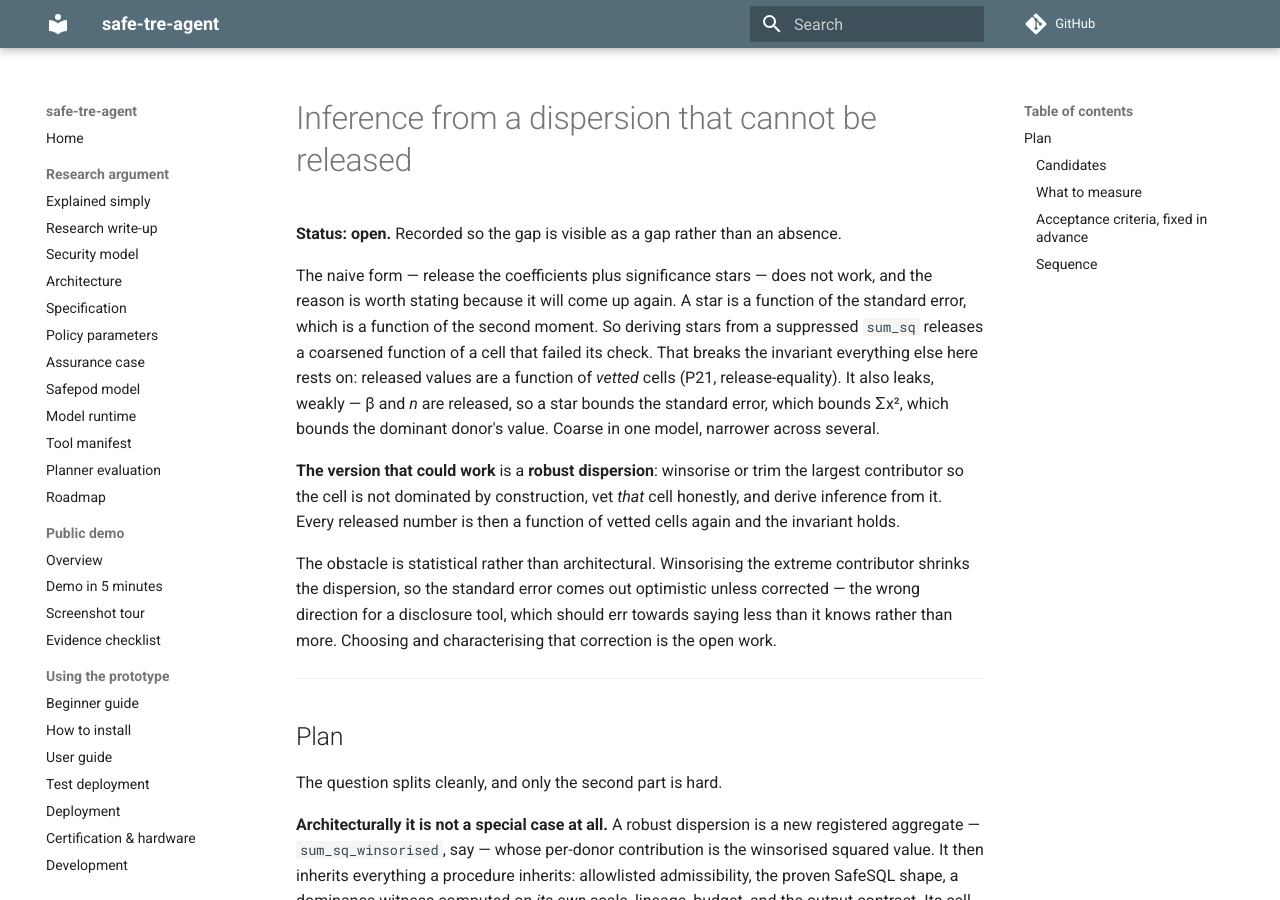
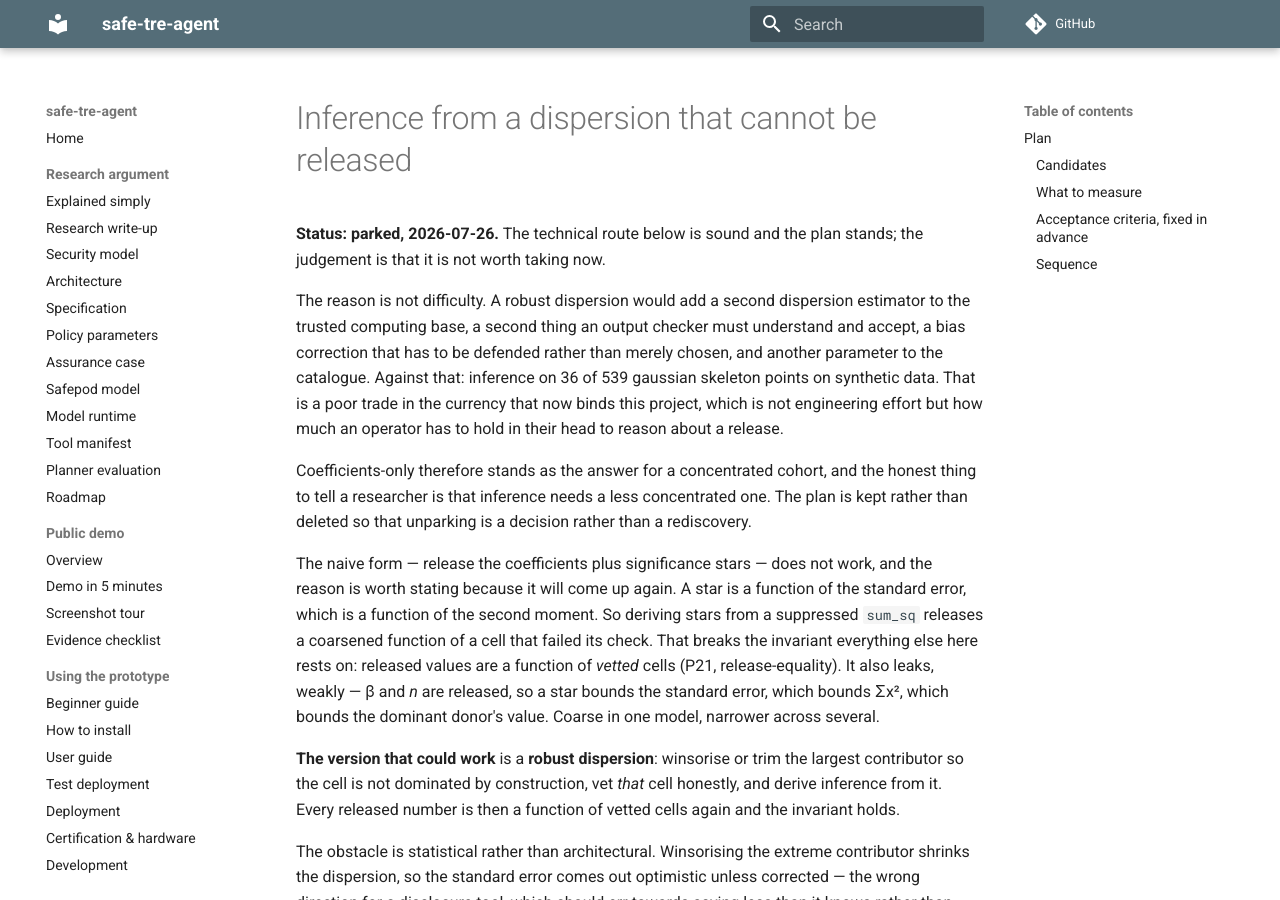
Before and after one commit to wadelab/safe-tre-agent, an MkDocs documentation site: the page built from docs/decisions/D4-robust-dispersion.md, in a window 1280 px wide and 900 px high. Built offline with MkDocs 1.6.1 and Material for MkDocs 9.7.7, drawn with Linux system fonts in a browser that asks for light colours; comment, search, counter and statistics services are not loaded.

Commit message:
D4 is parked, and the log gained a status to say so
Wade's call, and the right one: the robust-dispersion route adds a second
dispersion estimator to the trusted computing base, a second thing an output
checker has to understand and accept, a bias correction that must be defended
rather than merely chosen, and another parameter to the catalogue — against
inference on 36 of 539 gaussian points on synthetic data. The binding
constraint on this project is no longer engineering effort but how much an
operator must hold in their head to reason about a release, and by that
measure the trade is bad.

"Open" was the wrong word for it. A question nobody has got to and a question
that was scoped and deliberately declined are different states: one is waiting
for someone, the other has been answered in the only sense that matters. The
log now distinguishes them, the assurance case labels which kind each gap is —
both still leave the same hole in the argument, only the reason differs — and
a parked record must say why it was parked, since parking is a decision and
carries the same burden as any other.

The plan stays in the record rather than being deleted, so unparking is a
decision rather than a rediscovery. What would unpark it is written down: a
researcher actually blocked, a robust estimator arriving from outside with its
bias already characterised, or the DP accountant supplying intervals by a
route that does not need this one.

```diff
--- a/docs/decisions/D4-robust-dispersion.md
+++ b/docs/decisions/D4-robust-dispersion.md
@@ -2,7 +2,7 @@
 id: D4
 title: Inference from a dispersion that cannot be released
 date: 2026-07-26
-status: open
+status: parked
 question: >
   A coefficient without a standard error is rarely publishable. Can inference
   — an interval, or even a significance class — be restored when the
@@ -11,15 +11,32 @@ clauses: [R15, P21]
 evidence:
   - artifacts/dispersion_sensitivity.json
 revisit_when: >
-  Open, so what it needs is an answer rather than a trigger — and the
-  acceptance criteria are stated below BEFORE the experiment, so the result
-  decides the question rather than the question being fitted to the result.
-  Close this record either way: a robust dispersion that fails its coverage
-  criterion is a finding worth keeping, not a dead end to forget.
+  A researcher is actually blocked by it — the availability gap is currently
+  36 gaussian points out of 539 on synthetic data, and a real cohort where
+  the concentrated case is the common one rather than the rare one would
+  change the arithmetic. Or a robust dispersion arrives from outside with its
+  bias already characterised, so the correction does not have to be defended
+  here. Or the wider question is settled by the DP accountant (roadmap item
+  3), which would supply intervals by a route that does not need this one.
+  The plan below survives intact, so unparking is cheap.
 ---
 
-**Status: open.** Recorded so the gap is visible as a gap rather than an
-absence.
+**Status: parked, 2026-07-26.** The technical route below is sound and the
+plan stands; the judgement is that it is not worth taking now.
+
+The reason is not difficulty. A robust dispersion would add a second
+dispersion estimator to the trusted computing base, a second thing an output
+checker must understand and accept, a bias correction that has to be defended
+rather than merely chosen, and another parameter to the catalogue. Against
+that: inference on 36 of 539 gaussian skeleton points on synthetic data. That
+is a poor trade in the currency that now binds this project, which is not
+engineering effort but how much an operator has to hold in their head to
+reason about a release.
+
+Coefficients-only therefore stands as the answer for a concentrated cohort,
+and the honest thing to tell a researcher is that inference needs a less
+concentrated one. The plan is kept rather than deleted so that unparking is a
+decision rather than a rediscovery.
 
 The naive form — release the coefficients plus significance stars — does not
 work, and the reason is worth stating because it will come up again. A star is
```
Also changed, not shown: CHANGELOG.md (+13 -1 lines), docs/assurance-case.md (+2 -2 lines), docs/decision-log.md (+11 -5 lines), 3 other files.
